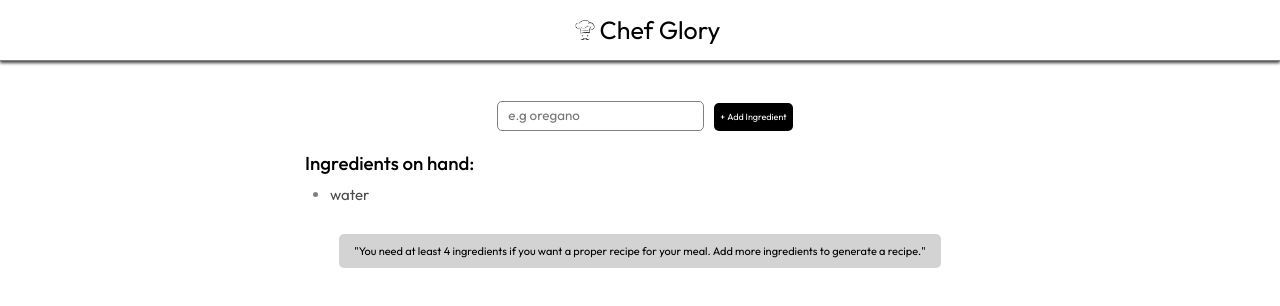
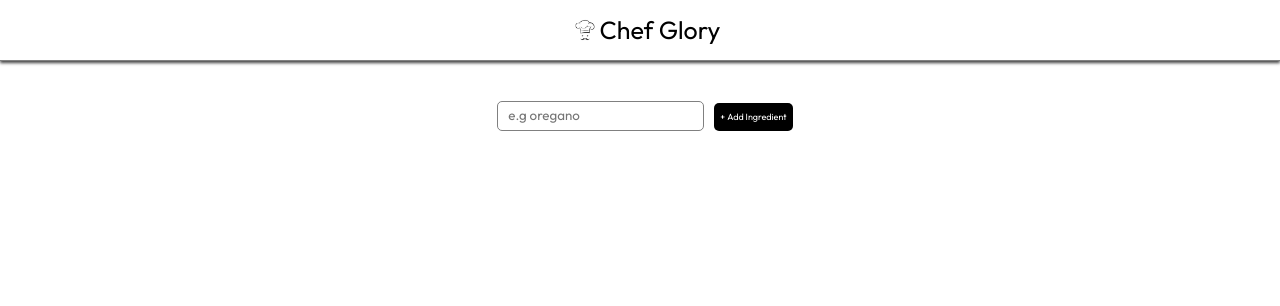
Before and after one commit to Bukunmi16/ingredient-app, a React (Vite) app: page / in a window 1280 px wide. Shown: the top 306 px of the page. Built offline with nearby package versions, Linux system fonts and the light colour scheme.

Commit message:
Update main.jsx

```diff
--- a/src/components/main.jsx
+++ b/src/components/main.jsx
@@ -7,7 +7,7 @@ import { getRecipeFromHF } from "../../ai"
 
 export default function Main() {
 
-    const [ingredients, setIngredients] = useState(["water"])
+    const [ingredients, setIngredients] = useState([])
     const [recipe, setRecipe] = useState("")
     const recipeSection = useRef(null)
 
```
